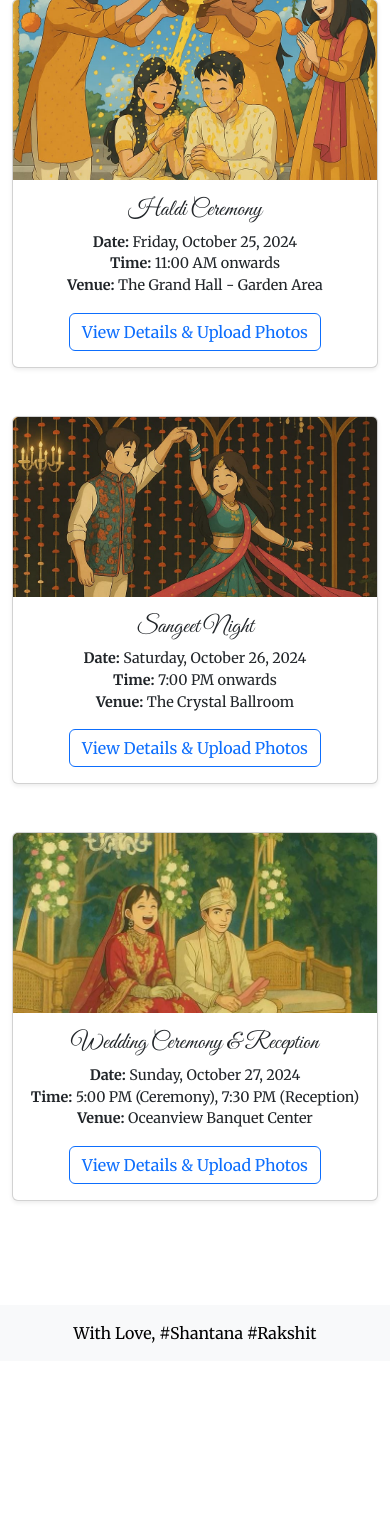
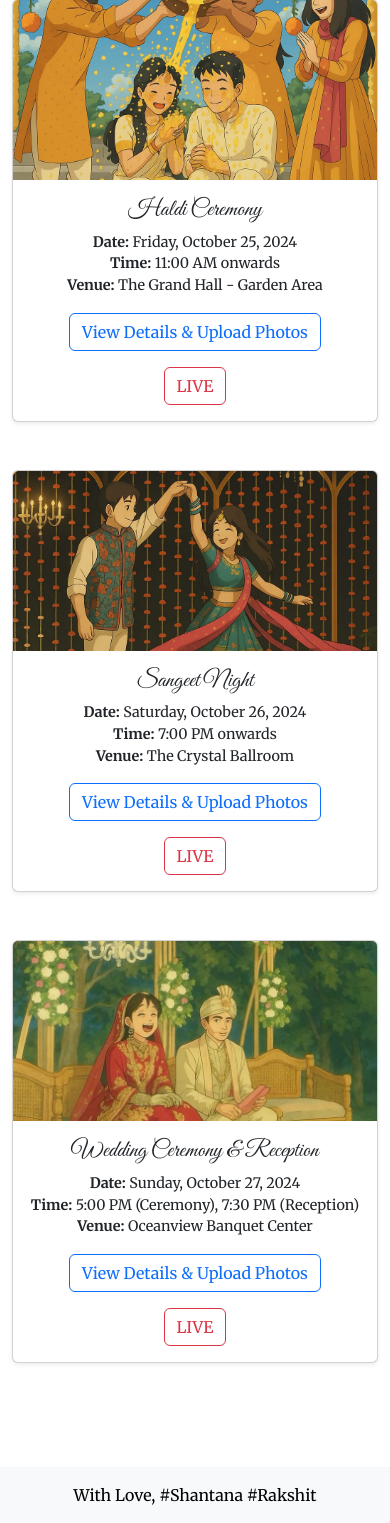
Before and after one commit to Audumbar-Patil/weddingwebsite, a Flask app: page / in a window 390 px wide. Shown: the part 1517-3040 px from the top of the page. Before the commit the page ends 2860 px from the top, so only its background shows below. Run offline with Flask 3, Linux system fonts and the light colour scheme.

Commit message:
changes made to mobile view fixed

```diff
--- a/templates/index.html
+++ b/templates/index.html
@@ -258,9 +258,9 @@
 <div>
     <div class="welcome-content">
         <div class="butterfly-container">
-            <div class="butterfly b1"></div>
+
             <div class="butterfly b2"></div>
-            <div class="butterfly b3"></div>
+
         </div>
         <h1 class="cursive">We're so excited to share our special moments with you.</h1>
         <p class="lead mb-4">Take a look at our upcoming wedding events!</p>
@@ -309,6 +309,11 @@
                             View Details & Upload Photos
                         </a>
                     </div>
+                    <div class="mt-3 ">
+                        <a href="https://youtu.be/8CVOFrbu9wo?si=g_jIRUzwwdPL7jpO" class="btn btn-outline-danger">
+                            LIVE
+                        </a>
+                    </div>
                 </div>
             </div>
         </div>
```
